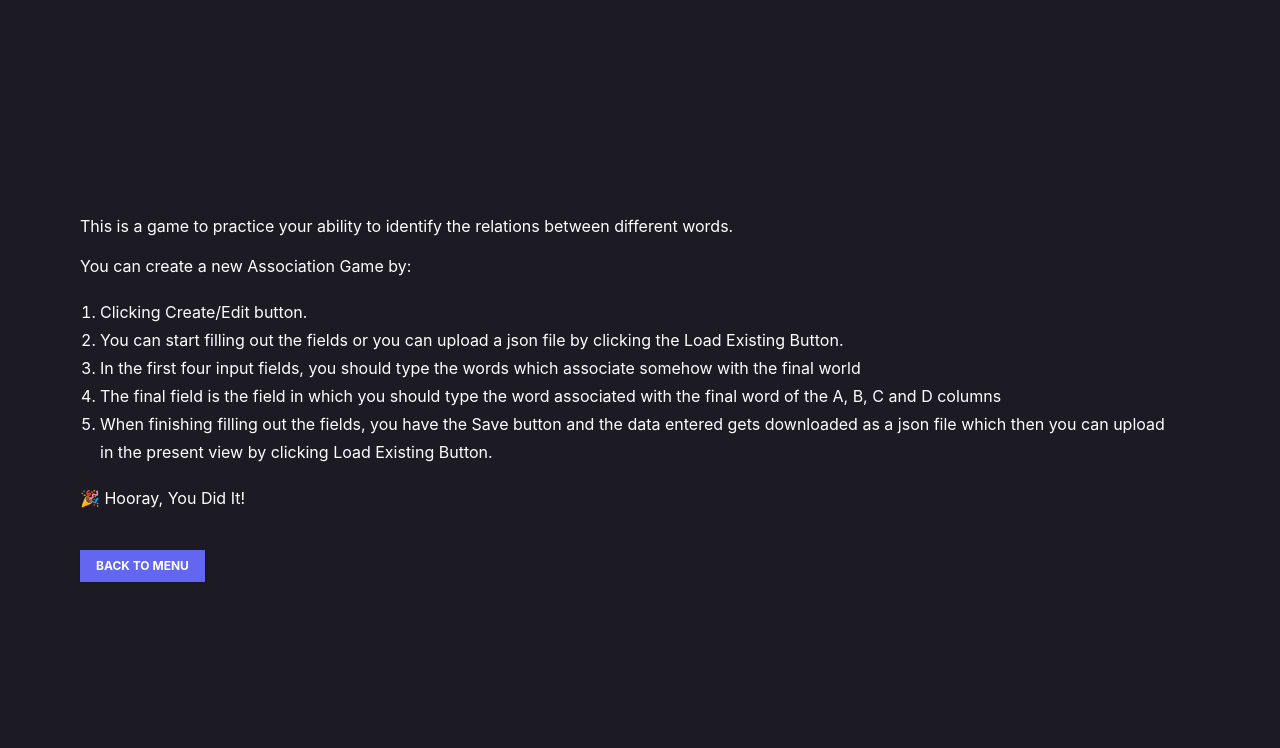
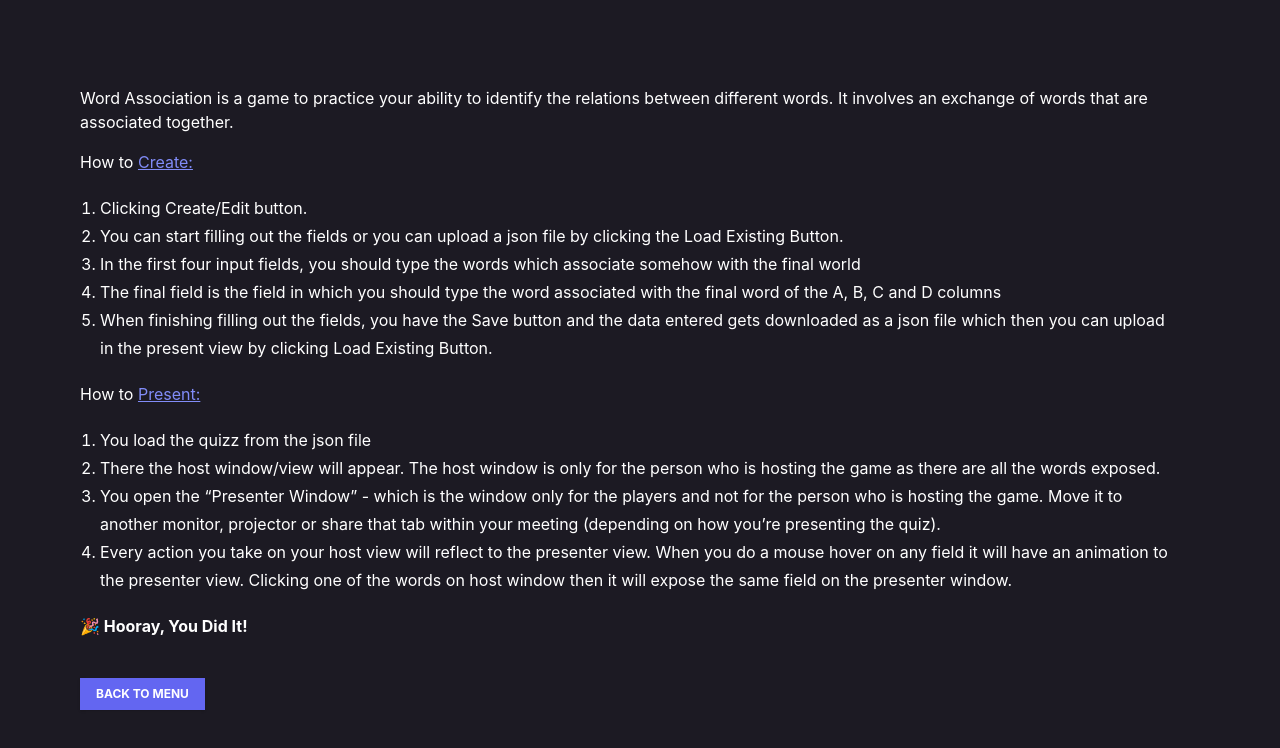
Before and after one commit to FraktonDevelopers/association-quiz, a React (Create React App) app: page /how-to-play in a window 1280 px wide. Shown: the top 748 px of the page. Built offline with nearby package versions, Linux system fonts and the light colour scheme.

Commit message:
Add How to Present steps

```diff
--- a/src/pages/HowToPlay.tsx
+++ b/src/pages/HowToPlay.tsx
@@ -1,5 +1,5 @@
 export default function HowToPlay() {
-  const steps = [
+  const createSteps = [
     "Clicking Create/Edit button.",
     "You can start filling out the fields or you can upload a json file by clicking the Load Existing Button.",
     "In the first four input fields, you should type the words which associate somehow with the final world",
@@ -7,25 +7,53 @@ export default function HowToPlay() {
     "When finishing filling out the fields, you have the Save button and the data entered gets downloaded as a json file which then you can upload in the present view by clicking Load Existing Button.",
   ];
 
+  const presentSteps = [
+    "You load the quizz from the json file",
+    "There the host window/view will appear. The host window is only for the person who is hosting the game as there are all the words exposed.",
+    "You open the “Presenter Window” - which is the window only for the players and not for the person who is hosting the game. Move it to another monitor, projector or share that tab within your meeting (depending on how you’re presenting the quiz).",
+    "Every action you take on your host view will reflect to the presenter view. When you do a mouse hover on any field it will have an animation to the presenter view. Clicking one of the words on host window then it will expose the same field on the presenter window.",
+  ];
+
   return (
     <div className="bg-[#1c1a23] text-white  min-h-screen px-20 flex flex-col items-start justify-center">
       <p>
-        This is a game to practice your ability to identify the relations
-        between different words.
+        Word Association is a game to practice your ability to identify the
+        relations between different words. It involves an exchange of words that
+        are associated together.
       </p>
       <p className="mt-4">
-        You can create a new Association Game by:
+        How to{" "}
+        <a
+          href="/create-edit"
+          className="text-indigo-400 underline hover:text-indigo-500"
+        >
+          Create:{" "}
+        </a>
       </p>
       <ol>
-        {steps.map((step, idx) => (
+        {createSteps.map((step, idx) => (
           <li key={idx} className="leading-7">
             {step}
           </li>
         ))}
       </ol>
-      <span>
-        &#127881; Hooray, You Did It!
-      </span>
+      <p>
+        How to{" "}
+        <a
+          href="/create-edit"
+          className="text-indigo-400 underline hover:text-indigo-500"
+        >
+          Present:
+        </a>
+      </p>
+      <ol>
+        {presentSteps.map((step, idx) => (
+          <li key={idx} className="leading-7">
+            {step}
+          </li>
+        ))}
+      </ol>
+      <span className="font-bold">&#127881; Hooray, You Did It!</span>
       <a
         className="mt-10 bg-indigo-500 text-white active:bg-pink-600 font-bold uppercase text-xs px-4 py-2 shadow hover:shadow-md outline-none focus:outline-none mr-1 mb-1 ease-linear transition-all duration-150"
         href="/"
```
